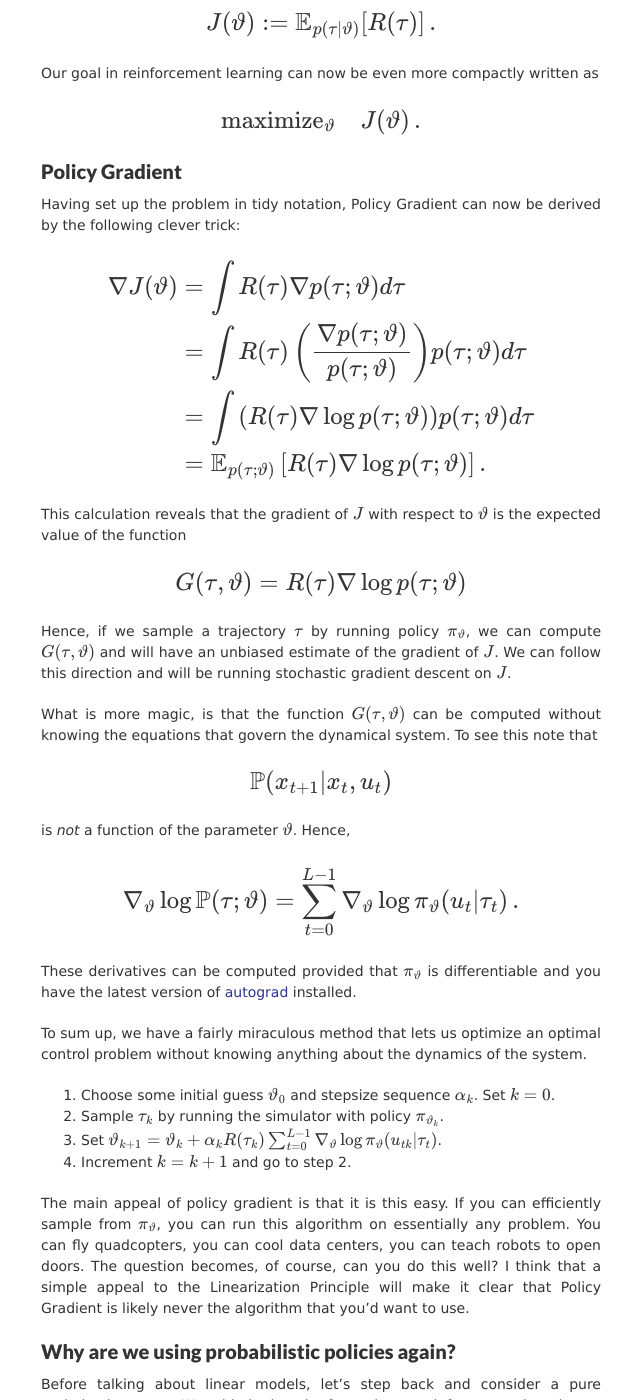
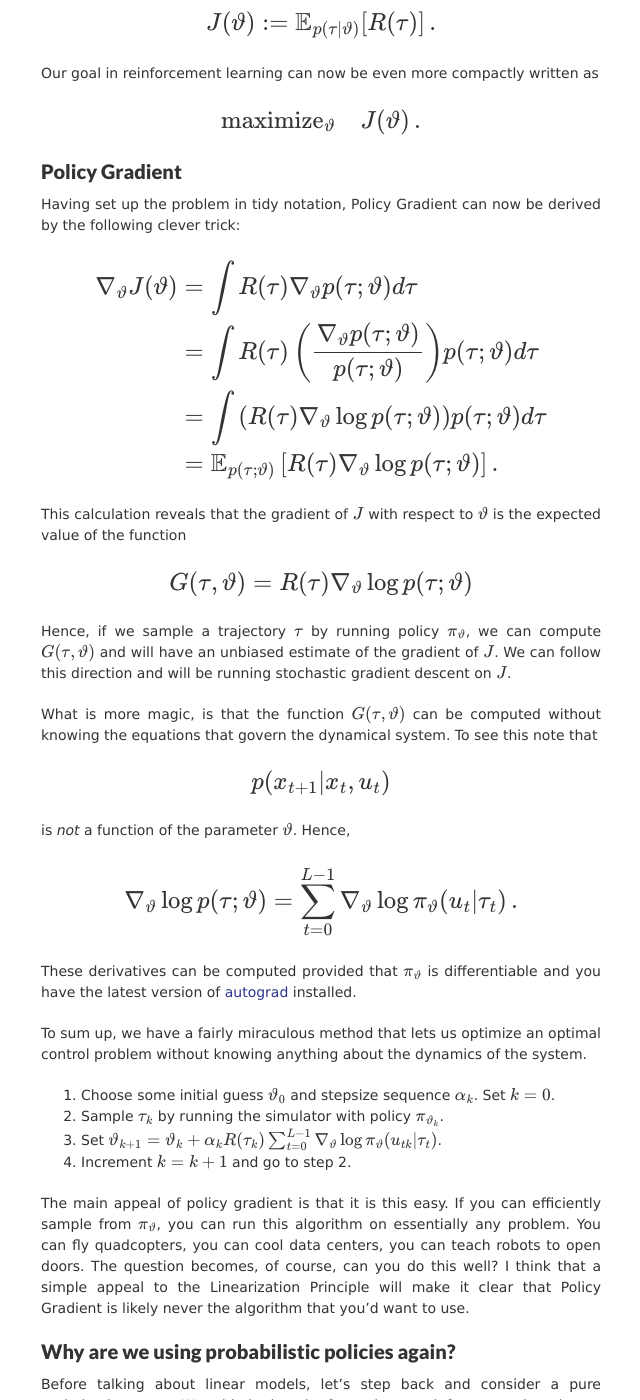
Before and after one commit to benjamin-recht/benjamin-recht.github.io, a Jekyll site: the page built from _posts/2018-02-20-reinforce.md, in a window 1280 px wide and 1400 px high, scrolled down 1535 px. Shown: the whole window, without its empty margins (319-959 px from the left). Built offline with Jekyll 4.4.1, drawn with Linux system fonts in a browser that asks for light colours; nearby versions of some CDN libraries; formulas are drawn with MathJax 3; comment, search, counter and statistics services are not loaded; some of the changed text lies outside the part shown.

Commit message:
ashia constistency

```diff
--- a/_posts/2018-02-20-reinforce.md
+++ b/_posts/2018-02-20-reinforce.md
@@ -27,7 +27,7 @@ In policy gradient, we fix our attention on _parametric, randomized policies_.
 Let's write $\pi_\vartheta$ to make the dependence on the parameters $\vartheta$ explicit. Since $\pi_\vartheta$ is a probability distribution, using $\pi_\vartheta$ as a policy induces a probability distribution over trajectories:
 
 $$
-	\mathbb{P}(\tau;\vartheta) = \prod_{t=0}^{L-1} \mathbb{P}(x_{t+1} \vert x_{t},u_{t}) \pi_\vartheta(u_t\vert \tau_t)\,.
+	p(\tau;\vartheta) = \prod_{t=0}^{L-1} p(x_{t+1} \vert x_{t},u_{t}) \pi_\vartheta(u_t\vert \tau_t)\,.
 $$
 
 Moreover, we can overload notation and define the reward of a trajectory to be
@@ -64,17 +64,17 @@ Having set up the problem in tidy notation, Policy Gradient can now be derived b
 
 $$
 \begin{align*}
-	\nabla J(\vartheta) &= \int R(\tau) \nabla p(\tau;\vartheta) d\tau\\
-	&= \int R(\tau) \left(\frac{\nabla p(\tau;\vartheta)}{p(\tau;\vartheta)}\right) p(\tau;\vartheta) d\tau\\
-	&= \int \left( R(\tau) \nabla \log p(\tau;\vartheta) \right) p(\tau;\vartheta)d\tau	\\
-  &= \mathbb{E}_{p(\tau;\vartheta)}\left[ R(\tau) \nabla \log p(\tau;\vartheta) \right]\,.
+	\nabla_{\vartheta} J(\vartheta) &= \int R(\tau) \nabla_{\vartheta} p(\tau;\vartheta) d\tau\\
+	&= \int R(\tau) \left(\frac{\nabla_{\vartheta} p(\tau;\vartheta)}{p(\tau;\vartheta)}\right) p(\tau;\vartheta) d\tau\\
+	&= \int \left( R(\tau) \nabla_{\vartheta} \log p(\tau;\vartheta) \right) p(\tau;\vartheta)d\tau	\\
+  &= \mathbb{E}_{p(\tau;\vartheta)}\left[ R(\tau) \nabla_{\vartheta} \log p(\tau;\vartheta) \right]\,.
 \end{align*}
 $$
 
 This calculation reveals that the gradient of $J$ with respect to $\vartheta$ is the expected value of the function
 
 $$
-	G(\tau,\vartheta) = R(\tau) \nabla \log p(\tau;\vartheta)
+	G(\tau,\vartheta) = R(\tau) \nabla_{\vartheta} \log p(\tau;\vartheta)
 $$
 
 Hence, if we sample a trajectory $\tau$ by running policy $\pi_\vartheta$, we can compute $G(\tau,\vartheta)$ and will have an unbiased estimate of the gradient of $J$. We can follow this direction and will be running stochastic gradient descent on $J$.
@@ -82,13 +82,13 @@ Hence, if we sample a trajectory $\tau$ by running policy $\pi_\vartheta$, we ca
 What is more magic, is that the function $G(\tau,\vartheta)$ can be computed without knowing the equations that govern the dynamical system. To see this note that
 
 $$
-	\mathbb{P}(x_{t+1}|x_{t},u_{t})
+	p(x_{t+1}|x_{t},u_{t})
 $$
 
 is _not_ a function of the parameter $\vartheta$. Hence,
 
 $$
-	\nabla_\vartheta \log \mathbb{P}(\tau;\vartheta) = \sum_{t=0}^{L-1} \nabla_\vartheta \log \pi_\vartheta(u_t|\tau_t)\,.
+	\nabla_\vartheta \log p(\tau;\vartheta) = \sum_{t=0}^{L-1} \nabla_\vartheta \log \pi_\vartheta(u_t|\tau_t)\,.
 $$
 
 These derivatives can be computed provided that $\pi_\vartheta$ is differentiable and you have the latest version of [autograd](https://github.com/HIPS/autograd) installed.
@@ -152,10 +152,10 @@ The log-likelihood trick works in full generality here:
 
 $$
 \begin{align*}
-	\nabla J(\vartheta) &= \int R(u) \nabla p(u;\vartheta) du\\
-	&= \int R(u) \left(\frac{\nabla p(u;\vartheta)}{p(u;\vartheta)}\right) p(u;\vartheta) du\\
-	&= \int \left( R(u) \nabla \log p(u;\vartheta) \right) p(u;\vartheta)du	\\
-  &= \mathbb{E}_{p(u;\vartheta)}\left[ R(u) \nabla \log p(u;\vartheta) \right]\,.
+	\nabla_{\vartheta} J(\vartheta) &= \int R(u) \nabla_{\vartheta} p(u;\vartheta) du\\
+	&= \int R(u) \left(\frac{\nabla_{\vartheta} p(u;\vartheta)}{p(u;\vartheta)}\right) p(u;\vartheta) du\\
+	&= \int \left( R(u) \nabla_{\vartheta} \log p(u;\vartheta) \right) p(u;\vartheta)du	\\
+  &= \mathbb{E}_{p(u;\vartheta)}\left[ R(u) \nabla_{\vartheta} \log p(u;\vartheta) \right]\,.
 \end{align*}
 $$
 
@@ -163,7 +163,7 @@ And hence the following is a general purpose algorithm for maximizing rewards wi
 
 1. Choose some initial guess $\vartheta_0$ and stepsize sequence $\{\alpha_k\}$. Set $k=0$.
 2. Sample $u_k$ i.i.d., from $p(u;\vartheta_k)$.
-3. Set $\vartheta_{k+1} = \vartheta_k + \alpha_k R(u_k) \nabla \log p(u_k;\vartheta_k)$.
+3. Set $\vartheta_{k+1} = \vartheta_k + \alpha_k R(u_k) \nabla_{\vartheta} \log p(u_k;\vartheta_k)$.
 4. Increment $k=k+1$ and go to step 2.
 
 The algorithm in this form is called REINFORCE. It seems weird: we get a stochastic gradient, but the function we cared about optimizing---$R$---is only accessed through function evaluations. We never compute gradients of $R$ itself. So is this algorithm any good?
```
